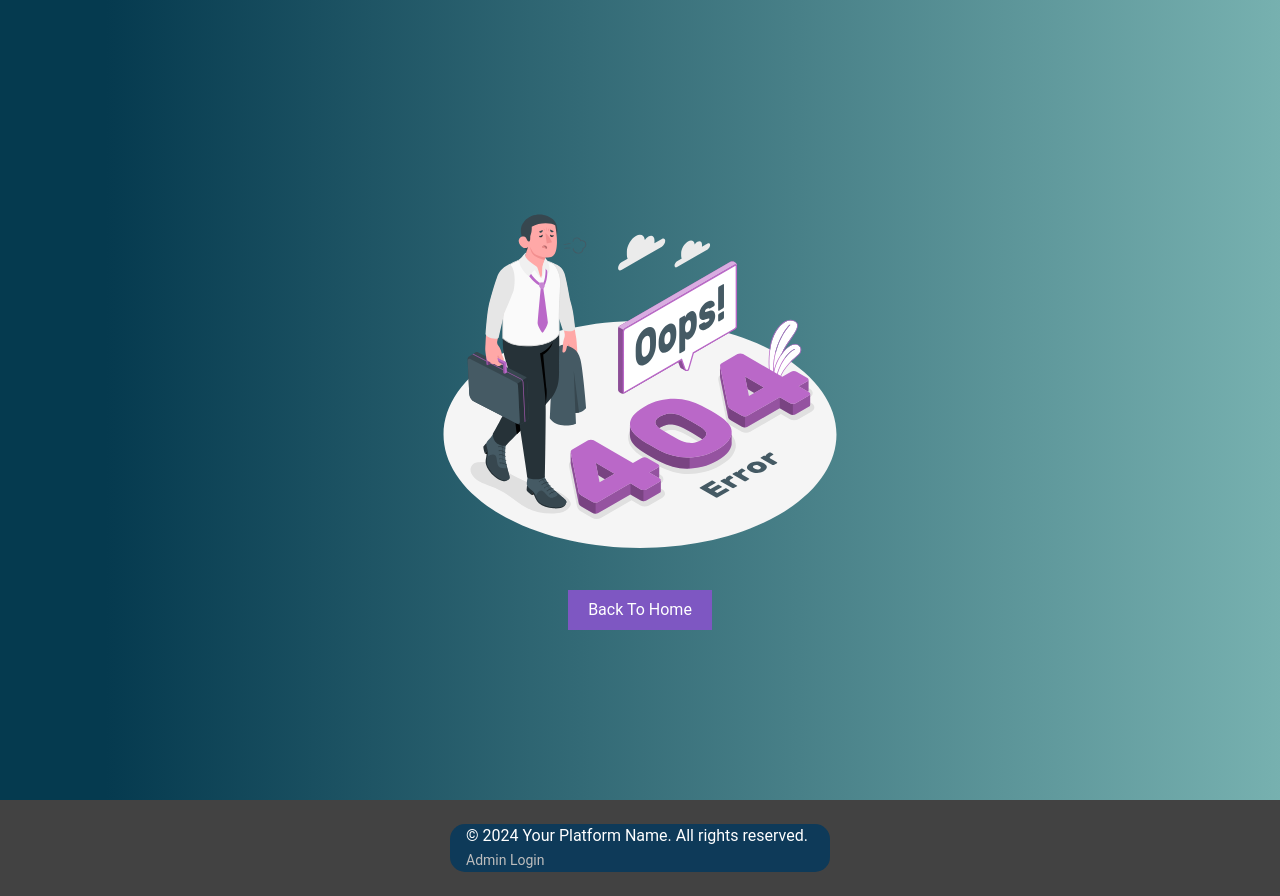
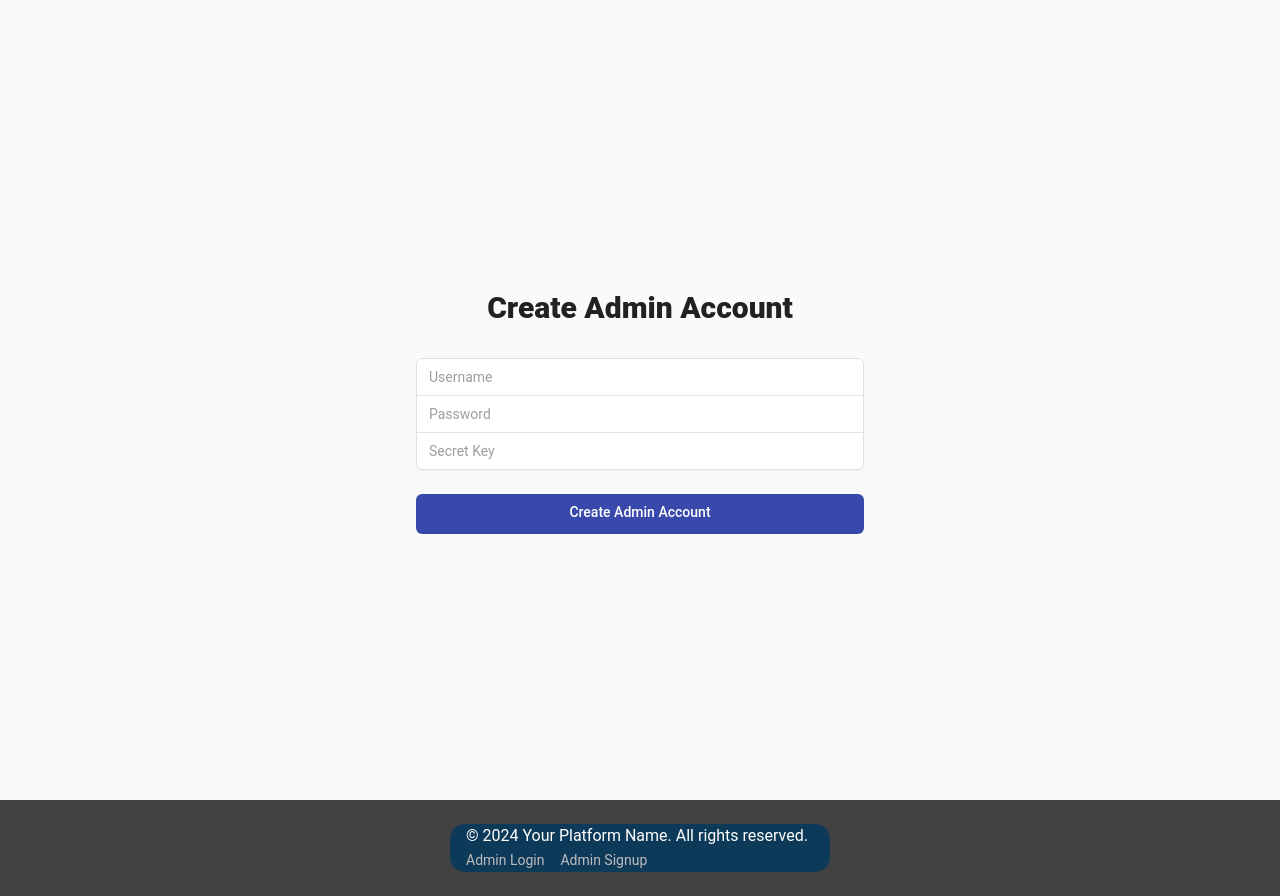
Before and after one commit to thllywellyn/test-env, a React (Vite) app in the folder frontend/: page /adminSignup in a window 1280 px wide. Built offline with nearby package versions, Linux system fonts and the light colour scheme.

Commit message:
admin pages

```diff
--- a/frontend/src/Components/Footer/Footer.jsx
+++ b/frontend/src/Components/Footer/Footer.jsx
@@ -9,9 +9,12 @@
           <div className="w-full md:w-auto text-center md:text-left mb-4 md:mb-0">
             <p>© 2024 Your Platform Name. All rights reserved.</p>
           </div>
-          <div className="w-full md:w-auto text-center md:text-right">
+          <div className="w-full md:w-auto text-center md:text-right space-x-4">
             <Link to="/adminLogin" className="text-gray-400 hover:text-white text-sm">
               Admin Login
+            </Link>
+            <Link to="/adminSignup" className="text-gray-400 hover:text-white text-sm">
+              Admin Signup
             </Link>
           </div>
         </div>
--- /dev/null
+++ b/frontend/src/Pages/Login/AdminSignup.jsx
@@ -0,0 +1,86 @@
+import React, { useState } from 'react';
+import axios from 'axios';
+import { useNavigate } from 'react-router-dom';
+import toast from 'react-hot-toast';
+
+const AdminSignup = () => {
+  const [username, setUsername] = useState('');
+  const [password, setPassword] = useState('');
+  const [secretKey, setSecretKey] = useState('');
+  const navigate = useNavigate();
+
+  const handleSubmit = async (e) => {
+    e.preventDefault();
+    try {
+        const response = await axios.post('https://test-env-0xqt.onrender.com/api/admin/create', {
+        username,
+        password,
+        secretKey
+      });
+
+      if (response.data.success) {
+        toast.success('Admin account created successfully');
+        navigate('/adminLogin');
+      }
+    } catch (error) {
+      toast.error(error.response?.data?.message || 'Failed to create admin account');
+    }
+  };
+
+  return (
+    <div className="min-h-screen flex items-center justify-center bg-gray-50 py-12 px-4 sm:px-6 lg:px-8">
+      <div className="max-w-md w-full space-y-8">
+        <div>
+          <h2 className="mt-6 text-center text-3xl font-extrabold text-gray-900">
+            Create Admin Account
+          </h2>
+        </div>
+        <form className="mt-8 space-y-6" onSubmit={handleSubmit}>
+          <div className="rounded-md shadow-sm -space-y-px">
+            <div>
+              <input
+                type="text"
+                required
+                className="appearance-none rounded-none relative block w-full px-3 py-2 border border-gray-300 placeholder-gray-500 text-gray-900 rounded-t-md focus:outline-none focus:ring-indigo-500 focus:border-indigo-500 focus:z-10 sm:text-sm"
+                placeholder="Username"
+                value={username}
+                onChange={(e) => setUsername(e.target.value)}
+              />
+            </div>
+            <div>
+              <input
+                type="password"
+                required
+                className="appearance-none rounded-none relative block w-full px-3 py-2 border border-gray-300 placeholder-gray-500 text-gray-900 focus:outline-none focus:ring-indigo-500 focus:border-indigo-500 focus:z-10 sm:text-sm"
+                placeholder="Password"
+                value={password}
+                onChange={(e) => setPassword(e.target.value)}
+              />
+            </div>
+            <div>
+              <input
+                type="password"
+                required
+                className="appearance-none rounded-none relative block w-full px-3 py-2 border border-gray-300 placeholder-gray-500 text-gray-900 rounded-b-md focus:outline-none focus:ring-indigo-500 focus:border-indigo-500 focus:z-10 sm:text-sm"
+                placeholder="Secret Key"
+                value={secretKey}
+                onChange={(e) => setSecretKey(e.target.value)}
+              />
+            </div>
+          </div>
+
+          <div>
+            <button
+              type="submit"
+              className="group relative w-full flex justify-center py-2 px-4 border border-transparent text-sm font-medium rounded-md text-white bg-indigo-600 hover:bg-indigo-700 focus:outline-none focus:ring-2 focus:ring-offset-2 focus:ring-indigo-500"
+            >
+              Create Admin Account
+            </button>
+          </div>
+        </form>
+      </div>
+    </div>
+  );
+};
+
+export default AdminSignup;
--- a/frontend/src/main.jsx
+++ b/frontend/src/main.jsx
@@ -8,6 +8,7 @@
 import Login from './Pages/Login/Login'
 import Signup from './Pages/Signup/Signup'
 import AdminLogin from './Pages/Login/AdminLogin'
+import AdminSignup from './Pages/Login/AdminSignup'
 
 import { RouterProvider, Route, createBrowserRouter, createRoutesFromElements } from 'react-router-dom'
 import Layout from './Layout'
@@ -51,6 +52,7 @@
       <Route path='/about' element={<About/>}/>
       <Route path='/varifyEmail' element={<VarifyEmail/>}/>
       <Route path='/adminLogin/' element={<AdminLogin/>}/>
+      <Route path='/adminSignup/' element={<AdminSignup/>}/>
       <Route path='/rejected/:user/:ID' element={<Rejected/>}/>
       <Route path='/pending' element={<Pending/>}/>
       <Route path='/admin/:data' element={<Admin/>}/>
```
Also changed, not shown: 2 other files (tests, documents, lock files or other folders).
